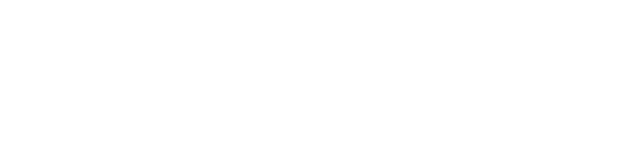
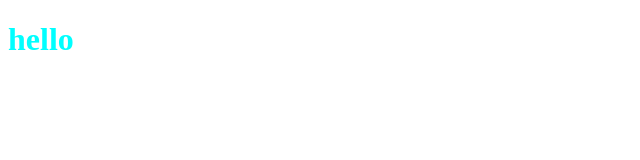
Before and after one commit to AkashaSedeqi/portfolio_mobile, a website: page index.html in a window 1280 px wide. Shown: the whole page, without its empty margins (0-640 px from the left). Drawn offline with Linux system fonts and the light colour scheme.

Commit message:
just a h1 tag added

```diff
--- a/index.html
+++ b/index.html
@@ -8,6 +8,6 @@
     <title>Document</title>
 </head>
 <body>
-
+    <h1 class="header">hello</h1>
 </body>
 </html>
```
